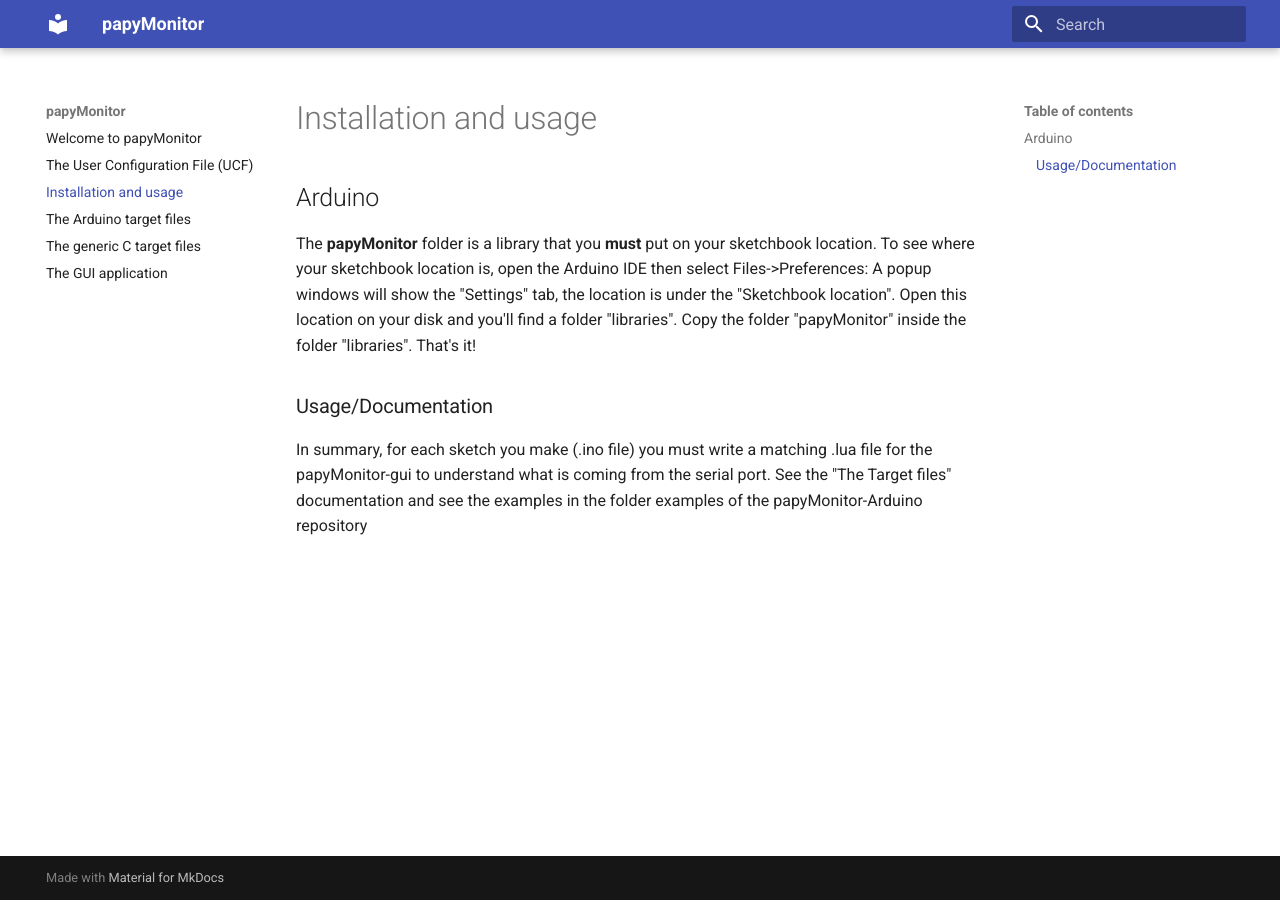
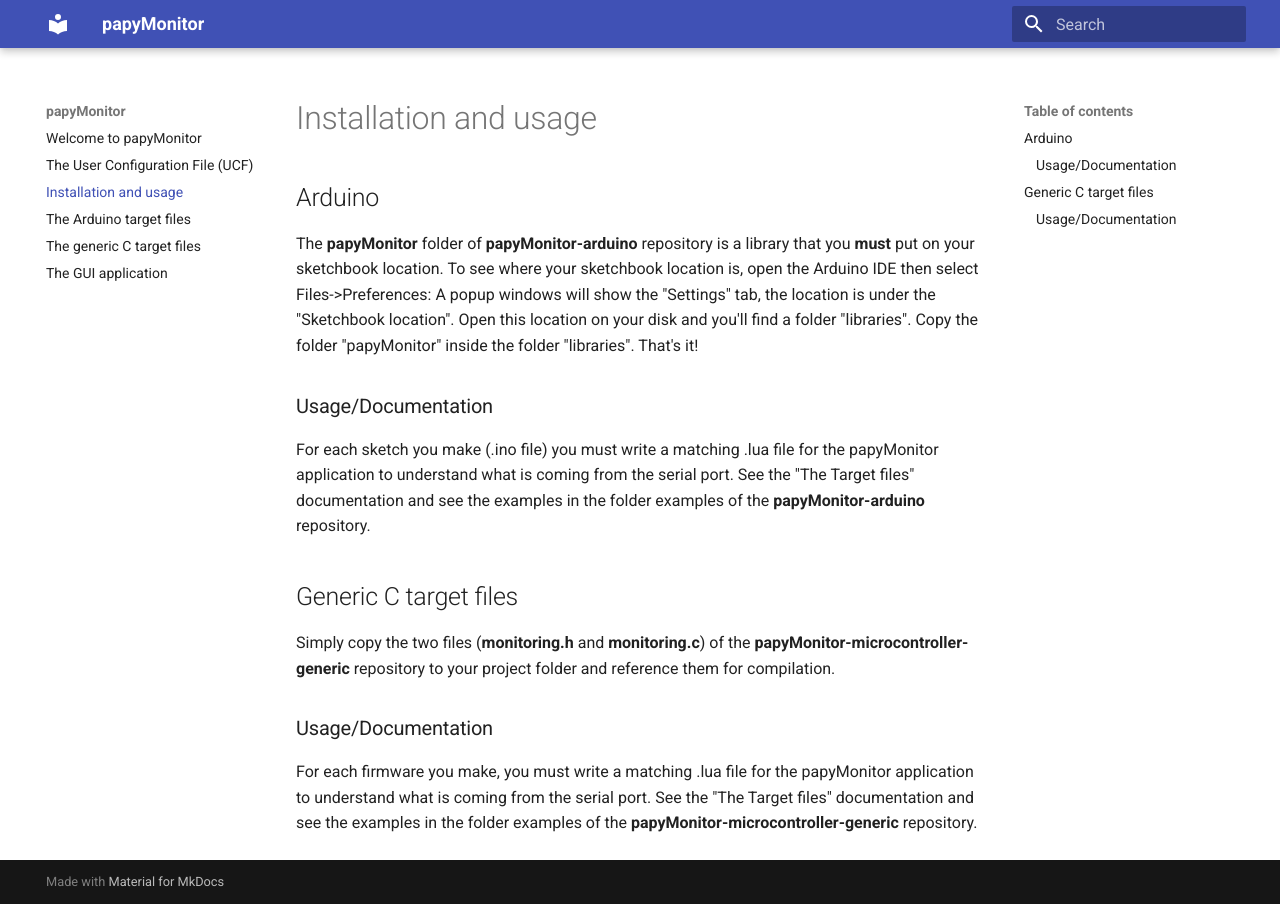
Before and after one commit to papyMonitor/papyMonitor-doc, an MkDocs documentation site: the page built from docs/installation.md, in a window 1280 px wide. Built offline with MkDocs 1.6.1 and Material for MkDocs 9.7.7, drawn with Linux system fonts in a browser that asks for light colours.

Commit message:
add generic C

```diff
--- a/docs/installation.md
+++ b/docs/installation.md
@@ -2,9 +2,17 @@
 
 ## Arduino
 
-The **papyMonitor** folder is a library that you **must** put on your sketchbook location. To see where your sketchbook location is, open the Arduino IDE then select Files->Preferences: A popup windows will show the "Settings" tab, the location is under the "Sketchbook location".
+The **papyMonitor** folder of **papyMonitor-arduino** repository is a library that you **must** put on your sketchbook location. To see where your sketchbook location is, open the Arduino IDE then select Files->Preferences: A popup windows will show the "Settings" tab, the location is under the "Sketchbook location".
 Open this location on your disk and you'll find a folder "libraries". Copy the folder "papyMonitor" inside the folder "libraries". That's it!
 
 ### Usage/Documentation
 
-In summary, for each sketch you make (.ino file) you must write a matching .lua file for the papyMonitor-gui to understand what is coming from the serial port. See the "The Target files" documentation and see the examples in the folder examples of the papyMonitor-Arduino repository
+For each sketch you make (.ino file) you must write a matching .lua file for the papyMonitor application to understand what is coming from the serial port. See the "The Target files" documentation and see the examples in the folder examples of the **papyMonitor-arduino** repository.
+
+## Generic C target files
+
+Simply copy the two files (**monitoring.h** and **monitoring.c**) of the **papyMonitor-microcontroller-generic** repository to your project folder and reference them for compilation.
+
+### Usage/Documentation
+
+For each firmware you make, you must write a matching .lua file for the papyMonitor application to understand what is coming from the serial port. See the "The Target files" documentation and see the examples in the folder examples of the **papyMonitor-microcontroller-generic** repository.
```
